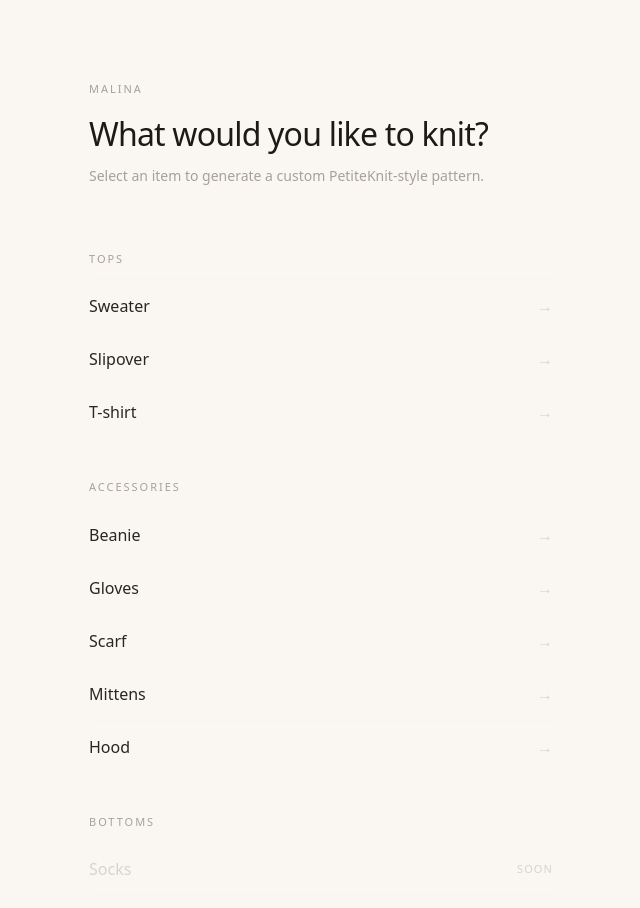
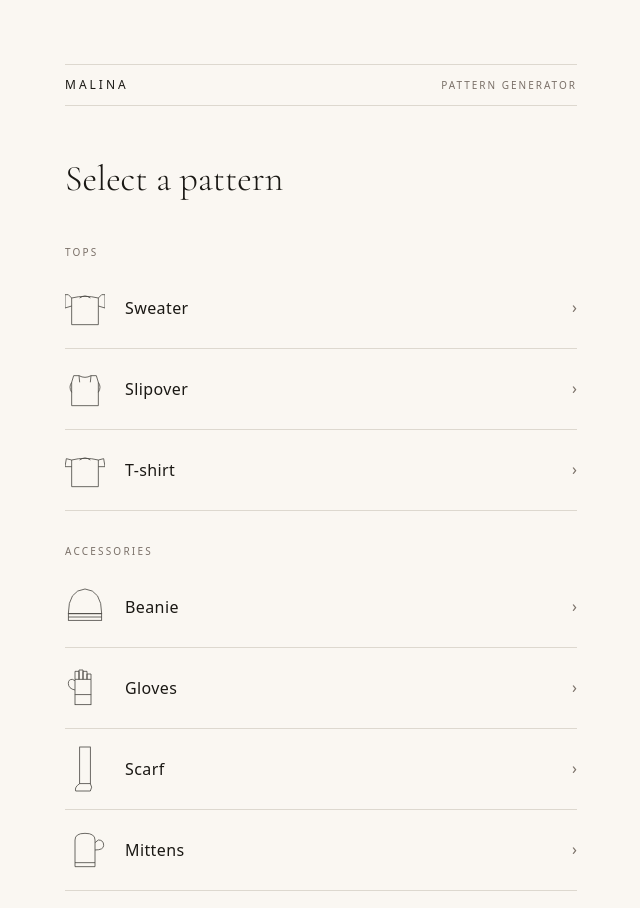
Before and after one commit to liliyaminibaeva/Malina-Hackathon-, a Next.js app: page / in a window 1280 px wide. Shown: the top 908 px of the page, without its empty margins (319-959 px from the left). Built offline with nearby package versions, Linux system fonts and the light colour scheme.

Commit message:
feat: redesign homepage and ItemPicker with pattern book style
Add pattern book header (MALINA / Pattern Generator rule), serif h1,
and full-width icon list rows using SVG schematic icons.

Co-Authored-By: Claude Sonnet 4.6 <noreply@anthropic.com>

```diff
--- a/app/page.tsx
+++ b/app/page.tsx
@@ -2,18 +2,16 @@ import { ItemPicker } from "@/components/ItemPicker";
 
 export default function Home() {
   return (
-    <main className="mx-auto min-h-screen max-w-lg px-6 py-20">
-      <div className="mb-16">
-        <p className="mb-4 text-[11px] font-medium uppercase tracking-[0.18em] text-stone-400">
-          Malina
-        </p>
-        <h1 className="mb-3 text-[2rem] font-light leading-tight tracking-tight text-stone-900">
-          What would you like to knit?
-        </h1>
-        <p className="text-sm text-stone-400">
-          Select an item to generate a custom PetiteKnit-style pattern.
-        </p>
-      </div>
+    <main className="mx-auto min-h-screen max-w-xl px-8 py-16">
+      <header className="mb-12">
+        <div className="flex items-baseline justify-between border-b border-t border-[#DDD8CF] py-3">
+          <span className="text-xs font-medium uppercase tracking-[0.25em] text-[#1A1814]">Malina</span>
+          <span className="text-[10px] uppercase tracking-[0.2em] text-[#7A7068]">Pattern Generator</span>
+        </div>
+      </header>
+      <h1 className="font-serif mb-10 text-4xl font-light leading-snug text-[#1A1814]">
+        Select a pattern
+      </h1>
       <ItemPicker />
     </main>
   );
--- a/components/ItemPicker/ItemPicker.tsx
+++ b/components/ItemPicker/ItemPicker.tsx
@@ -3,40 +3,38 @@
 import { useRouter } from "next/navigation";
 import { usePatternForm } from "@/lib/store";
 import type { ItemType } from "@/lib/store";
+import {
+  SweaterIcon,
+  SlipoverIcon,
+  TshirtIcon,
+  BeanieIcon,
+  GlovesIcon,
+  ScarfIcon,
+  MittensIcon,
+  HoodIcon,
+} from "@/components/ItemIcons";
 
 interface Item {
   id: ItemType;
   label: string;
+  Icon: React.ComponentType<{ width?: number; height?: number; className?: string }>;
 }
 
 const TOPS: Item[] = [
-  { id: "sweater", label: "Sweater" },
-  { id: "slipover", label: "Slipover" },
-  { id: "t-shirt", label: "T-shirt" },
+  { id: "sweater", label: "Sweater", Icon: SweaterIcon },
+  { id: "slipover", label: "Slipover", Icon: SlipoverIcon },
+  { id: "t-shirt", label: "T-shirt", Icon: TshirtIcon },
 ];
 
 const ACCESSORIES: Item[] = [
-  { id: "beanie", label: "Beanie" },
-  { id: "gloves", label: "Gloves" },
-  { id: "scarf", label: "Scarf" },
-  { id: "minnens", label: "Mittens" },
-  { id: "hood", label: "Hood" },
+  { id: "beanie", label: "Beanie", Icon: BeanieIcon },
+  { id: "gloves", label: "Gloves", Icon: GlovesIcon },
+  { id: "scarf", label: "Scarf", Icon: ScarfIcon },
+  { id: "minnens", label: "Mittens", Icon: MittensIcon },
+  { id: "hood", label: "Hood", Icon: HoodIcon },
 ];
 
 const BOTTOMS_COMING_SOON = ["Socks", "Pants", "Shorts"];
-
-function Section({ title, children }: { title: string; children: React.ReactNode }) {
-  return (
-    <section>
-      <p className="mb-3 text-[11px] font-medium uppercase tracking-[0.18em] text-stone-400">
-        {title}
-      </p>
-      <div className="divide-y divide-stone-100 border-t border-stone-100">
-        {children}
-      </div>
-    </section>
-  );
-}
 
 export default function ItemPicker() {
   const router = useRouter();
@@ -48,46 +46,50 @@ export default function ItemPicker() {
   }
 
   return (
-    <div className="space-y-10">
-      <Section title="Tops">
+    <div>
+      <p className="text-[10px] font-medium uppercase tracking-[0.22em] text-[#7A7068] mt-8 mb-2">
+        Tops
+      </p>
       {TOPS.map((item) => (
         <button
           key={item.id}
           onClick={() => handleSelect(item.id)}
-            className="flex w-full items-center justify-between py-3.5 text-left text-base text-stone-800 transition-colors hover:text-stone-500"
+          className="flex w-full items-center gap-5 py-4 border-b border-[#DDD8CF] hover:bg-[#F3EEE5] transition-colors cursor-pointer text-left"
         >
-            {item.label}
-            <span className="text-stone-300">→</span>
+          <item.Icon width={40} height={48} className="text-[#1A1814] opacity-80 flex-shrink-0" />
+          <span className="text-base text-[#1A1814] tracking-wide">{item.label}</span>
+          <span className="text-[#7A7068] ml-auto">›</span>
         </button>
       ))}
-      </Section>
 
-      <Section title="Accessories">
+      <p className="text-[10px] font-medium uppercase tracking-[0.22em] text-[#7A7068] mt-8 mb-2">
+        Accessories
+      </p>
       {ACCESSORIES.map((item) => (
         <button
           key={item.id}
           onClick={() => handleSelect(item.id)}
-            className="flex w-full items-center justify-between py-3.5 text-left text-base text-stone-800 transition-colors hover:text-stone-500"
+          className="flex w-full items-center gap-5 py-4 border-b border-[#DDD8CF] hover:bg-[#F3EEE5] transition-colors cursor-pointer text-left"
         >
-            {item.label}
-            <span className="text-stone-300">→</span>
+          <item.Icon width={40} height={48} className="text-[#1A1814] opacity-80 flex-shrink-0" />
+          <span className="text-base text-[#1A1814] tracking-wide">{item.label}</span>
+          <span className="text-[#7A7068] ml-auto">›</span>
         </button>
       ))}
-      </Section>
 
-      <Section title="Bottoms">
+      <p className="text-[10px] font-medium uppercase tracking-[0.22em] text-[#7A7068] mt-8 mb-2">
+        Bottoms
+      </p>
       {BOTTOMS_COMING_SOON.map((label) => (
         <div
           key={label}
-            className="flex w-full items-center justify-between py-3.5 text-base text-stone-300"
+          className="flex w-full items-center gap-5 py-4 border-b border-[#DDD8CF] opacity-40 cursor-not-allowed"
         >
-            {label}
-            <span className="text-[11px] uppercase tracking-widest text-stone-300">
-              Soon
-            </span>
+          <span className="w-10 h-12 flex-shrink-0" />
+          <span className="text-base text-[#1A1814] tracking-wide">{label}</span>
+          <span className="ml-auto text-[9px] uppercase tracking-[0.15em] text-[#7A7068]">Coming soon</span>
         </div>
       ))}
-      </Section>
     </div>
   );
 }
```
Also changed, not shown: 1 other file (tests, documents, lock files or other folders). Lines whose indentation alone changed are shown as unchanged.
